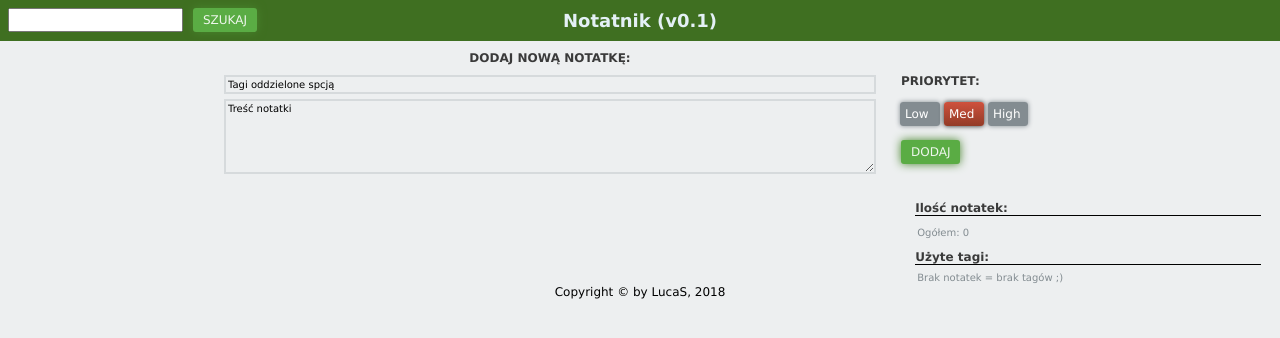
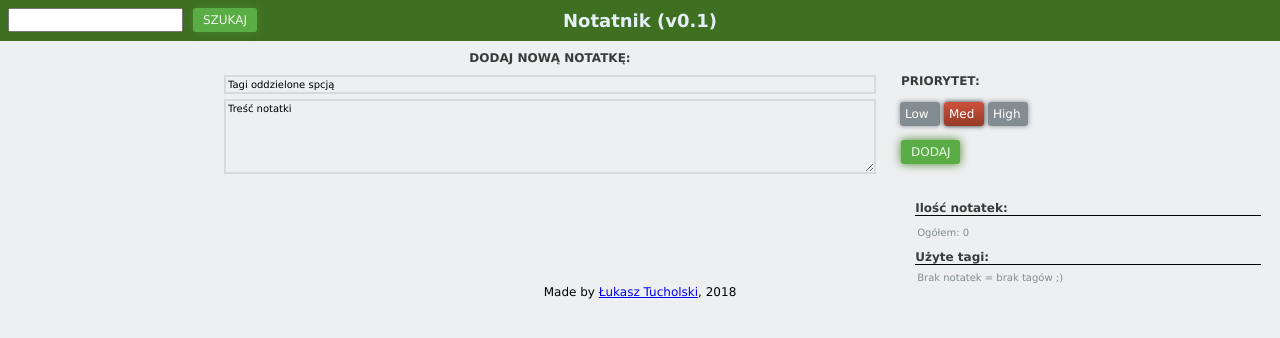
Before and after one commit to lukasztucholski/notepad, a plain HTML site: page index.html in a window 1280 px wide. Drawn offline with Linux system fonts and the light colour scheme.

Commit message:
link in footer

```diff
--- a/index.html
+++ b/index.html
@@ -61,7 +61,7 @@
   </nav>
 
   <footer class="site-footer">
-    <p class="site-footer__p">Copyright &copy; by LucaS, 2018</p>
+      <p class="site-footer__p">Made by <a href="https://github.com/lukasztucholski">Łukasz Tucholski</a>, 2018</p>
   </footer>
 
 </body>
```
